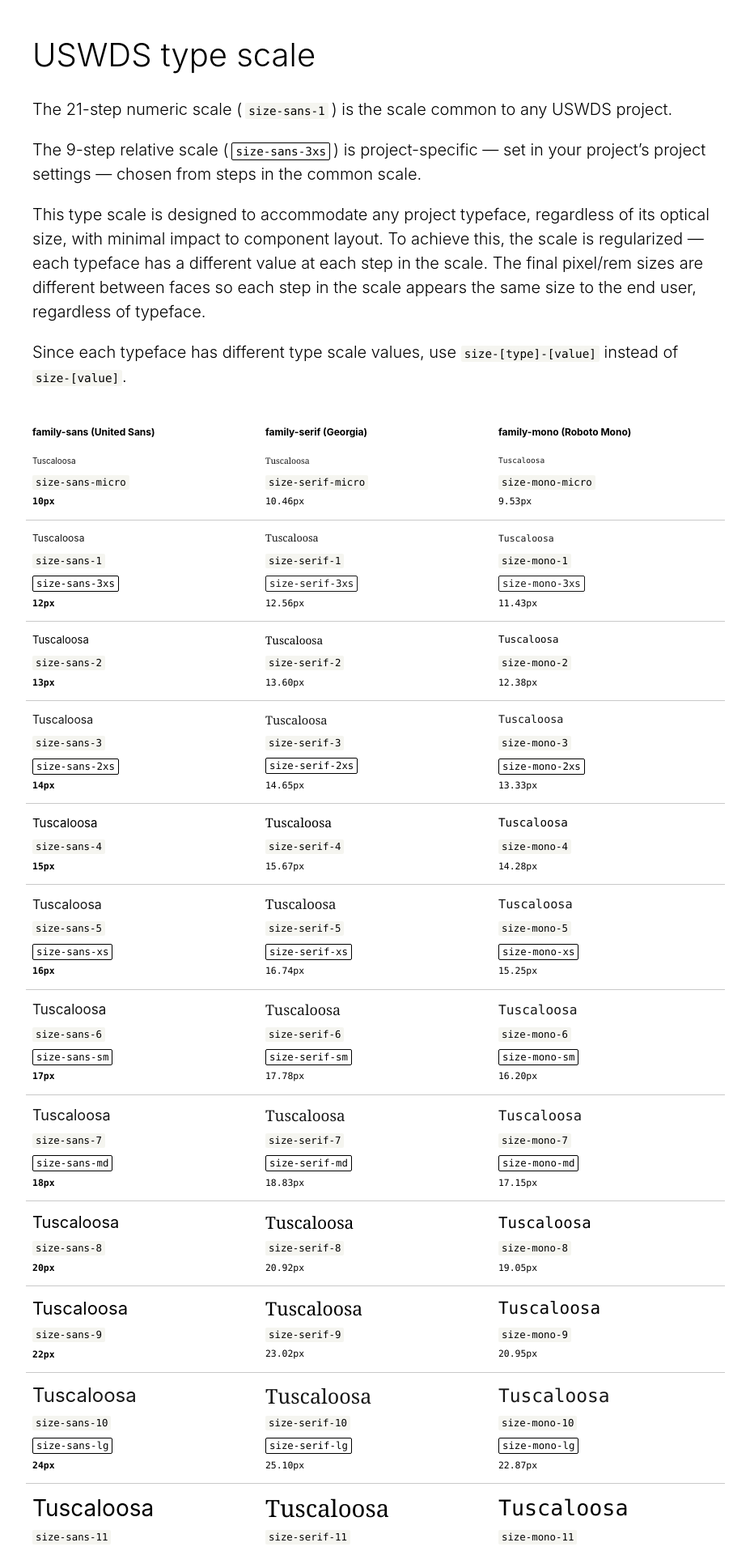
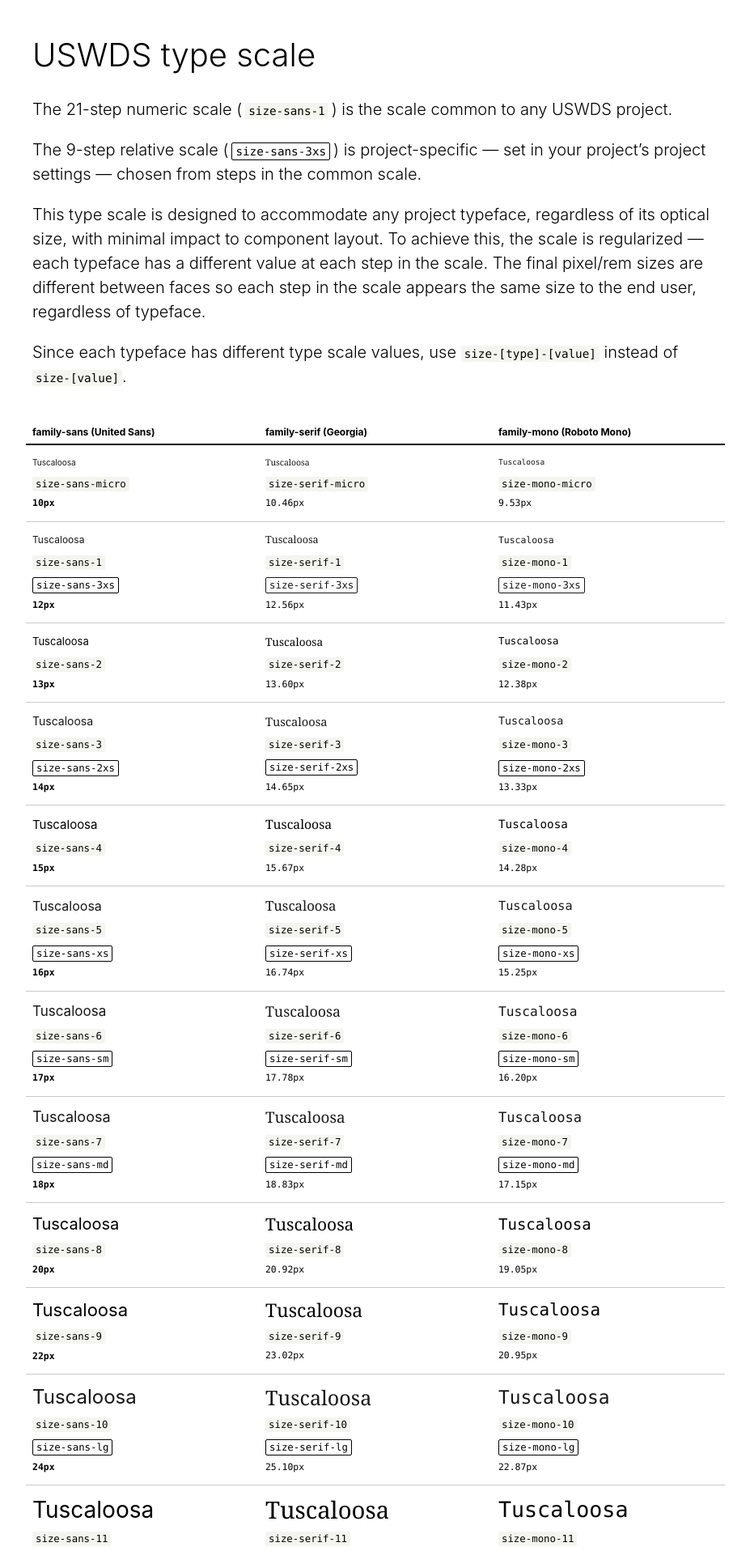
Before and after one commit to uswds/uswds-sandbox, a Jekyll site: the page built from _pages/uswds-type-scale.md, in a window 1280 px wide. Shown: the top 1916 px of the page at 81% size, without its empty margins (176-1103 px from the left). Built offline with Jekyll 4.4.1, drawn with Linux system fonts in a browser that asks for light colours; some web fonts are replaced.

Commit message:
Fix a border bug

```diff
--- a/_pages/uswds-type-scale.md
+++ b/_pages/uswds-type-scale.md
@@ -10,7 +10,7 @@ permalink: /uswds-type-scale/
   <p class="line-height-sans-4 text-300 margin-bottom-2">The 9-step relative scale (<code class="txt-code bg-white border-1px margin-x-05">size-sans-3xs</code>) is project-specific — set in your project’s project settings — chosen from steps in the common scale.</p>
   <p class="line-height-sans-4 text-300 margin-bottom-2">This type scale is designed to accommodate any project typeface, regardless of its optical size, with minimal impact to component layout. To achieve this, the scale is regularized — each typeface has a different value at each step in the scale. The final pixel/rem sizes are different between faces so each step in the scale appears the same size to the end user, regardless of typeface.</p>
   <p class="line-height-sans-4 text-300 margin-bottom-6">Since each typeface has different type scale values, use <code class="txt-code">size-[type]-[value]</code> instead of <code class="txt-code">size-[value]</code>.</p>
-  <div class="row gap flex-align-center margin-bottom-2 padding-bottom-1 border-bottom-1px-2px">
+  <div class="row gap flex-align-center margin-bottom-2 padding-bottom-1 border-bottom-2px">
     <div class="col-4 text-700 size-sans-1">family-sans (United Sans)</div>
     <div class="col-4 text-700 size-sans-1">family-serif (Georgia)</div>
     <div class="col-4 text-700 size-sans-1">family-mono (Roboto Mono)</div>
```
